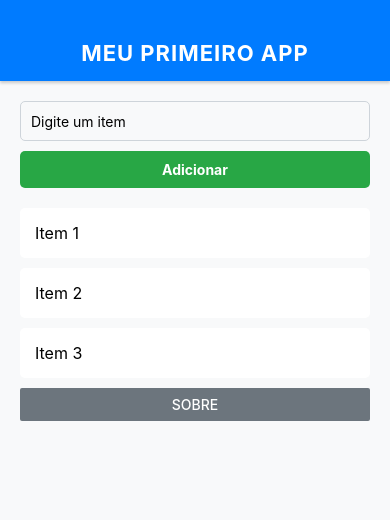
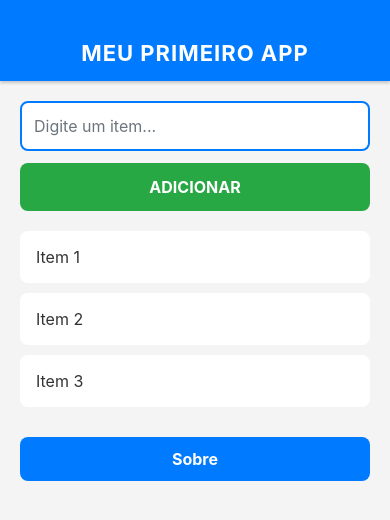
Before and after one commit to luvieirasantos/marcacaoDeConsultasMedicas, a React Native app: screen /Home in a window 390 px wide. Shown: the top 520 px of the page. Built offline with nearby package versions, Linux system fonts and the light colour scheme.

Commit message:
Home screen melhorada

```diff
--- a/src/screens/HomeScreen.tsx
+++ b/src/screens/HomeScreen.tsx
@@ -1,8 +1,7 @@
 import React, { useState } from 'react';
-import { ScrollView, FlatList, Alert } from 'react-native';
+import { FlatList, Alert, Keyboard, TouchableWithoutFeedback } from 'react-native';
 import styled from 'styled-components/native';
 import { HeaderContainer, HeaderTitle } from '../components/Header';
-import { Button } from 'react-native';
 
 const HomeScreen = () => {
   const [text, setText] = useState('');
@@ -16,10 +15,14 @@ const HomeScreen = () => {
     if (text.trim()) {
       setItems([...items, { id: Date.now().toString(), text }]);
       setText('');
+      Keyboard.dismiss(); // Fecha o teclado automaticamente
+    } else {
+      Alert.alert('Atenção', 'Digite algo antes de adicionar!');
     }
   };
 
   return (
+    <TouchableWithoutFeedback onPress={Keyboard.dismiss}>
       <Container>
         <HeaderContainer>
           <HeaderTitle>Meu Primeiro App</HeaderTitle>
@@ -27,12 +30,13 @@ const HomeScreen = () => {
 
         <Content>
           <Input
-          placeholder="Digite um item"
+            placeholder="Digite um item..."
             onChangeText={setText}
             value={text}
+            placeholderTextColor="#6c757d"
           />
 
-        <AddButton onPress={addItem}>
+          <AddButton onPress={addItem} activeOpacity={0.8}>
             <ButtonText>Adicionar</ButtonText>
           </AddButton>
 
@@ -46,19 +50,20 @@ const HomeScreen = () => {
             )}
           />
 
-        <Button
-          title="Sobre"
-          onPress={() => Alert.alert('Bem-vindo', 'Aplicativo React Native')}
-          color="#6c757d"
-        />
+          <AboutButton onPress={() => Alert.alert('Sobre', 'Aplicativo React Native')}>
+            <AboutButtonText>Sobre</AboutButtonText>
+          </AboutButton>
         </Content>
       </Container>
+    </TouchableWithoutFeedback>
   );
 };
 
-const Container = styled.ScrollView`
+// Estilos
+
+const Container = styled.View`
   flex: 1;
-  background-color: #f8f9fa;
+  background-color: #f4f4f4;
 `;
 
 const Content = styled.View`
@@ -66,36 +71,58 @@ const Content = styled.View`
 `;
 
 const Input = styled.TextInput`
-  height: 40px;
-  border: 1px solid #ced4da;
-  border-radius: 5px;
-  margin-bottom: 10px;
-  padding: 10px;
+  height: 50px;
+  border: 2px solid #007BFF;
+  border-radius: 8px;
+  padding: 12px;
+  font-size: 16px;
+  background-color: #fff;
+  margin-bottom: 12px;
+  elevation: 2;
 `;
 
 const AddButton = styled.TouchableOpacity`
   background-color: #28a745;
-  padding: 10px;
-  border-radius: 5px;
+  padding: 14px;
+  border-radius: 8px;
+  align-items: center;
   margin-bottom: 20px;
-  align-items: center;
+  elevation: 3;
 `;
 
 const ButtonText = styled.Text`
   color: white;
+  font-size: 16px;
   font-weight: bold;
+  text-transform: uppercase;
 `;
 
 const ListItem = styled.View`
   background-color: white;
-  padding: 15px;
-  border-radius: 5px;
+  padding: 16px;
+  border-radius: 8px;
   margin-bottom: 10px;
   elevation: 2;
 `;
 
 const ListItemText = styled.Text`
   font-size: 16px;
+  color: #333;
+`;
+
+const AboutButton = styled.TouchableOpacity`
+  background-color: #007BFF;
+  padding: 12px;
+  border-radius: 8px;
+  align-items: center;
+  margin-top: 20px;
+  elevation: 3;
+`;
+
+const AboutButtonText = styled.Text`
+  color: white;
+  font-size: 16px;
+  font-weight: bold;
 `;
 
 export default HomeScreen;
```
Lines whose indentation alone changed are shown as unchanged.
